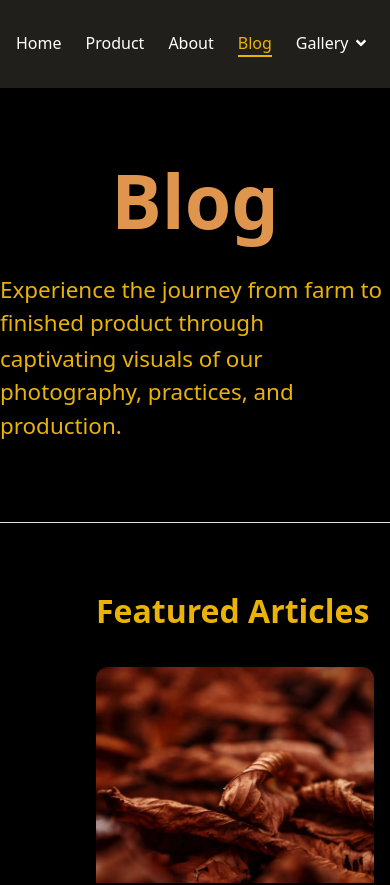
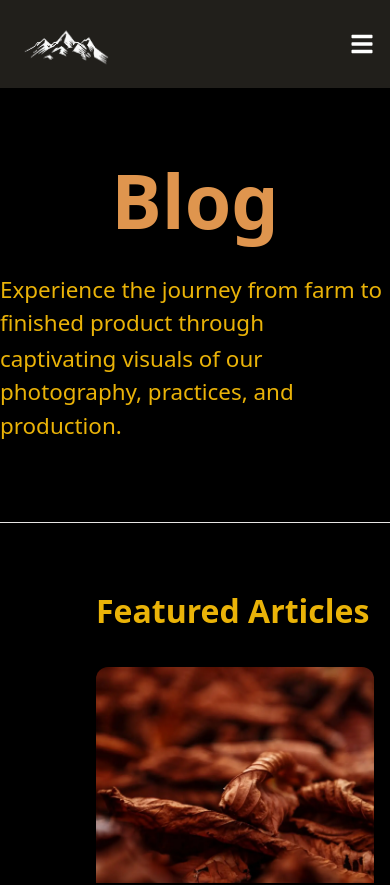
Before and after one commit to poudelsumitrocks/TobaccoNepalClone, a Next.js app: page /blog in a window 390 px wide. Shown: the top 885 px of the page. Built offline with nearby package versions, Linux system fonts and the light colour scheme.

Commit message:
add the mobile responsive to the navbar

```diff
--- a/app/navbar/header/header.jsx
+++ b/app/navbar/header/header.jsx
@@ -2,83 +2,87 @@
 
 import Link from "next/link";
 import { useEffect, useRef, useState } from "react";
-import { FaAngleDown, FaAngleUp } from "react-icons/fa";
+import { FaAngleDown, FaAngleUp, FaBars, FaTimes } from "react-icons/fa";
 import { usePathname } from "next/navigation";
 
 export default function Header() {
   const [showDropdown, setShowDropdown] = useState(false);
+  const [mobileMenuOpen, setMobileMenuOpen] = useState(false);
   const dropdownRef = useRef(null);
   const pathname = usePathname();
 
-
+  /* Close dropdown on outside click (desktop) */
   useEffect(() => {
-    const handleClickOutside = (event) => {
-      if (
-        dropdownRef.current &&
-        !dropdownRef.current.contains(event.target)
-      ) {
+    const handleClickOutside = (e) => {
+      if (dropdownRef.current && !dropdownRef.current.contains(e.target)) {
         setShowDropdown(false);
       }
     };
+    document.addEventListener("mousedown", handleClickOutside);
+    return () =>
+      document.removeEventListener("mousedown", handleClickOutside);
+  }, []);
 
-    document.addEventListener("mousedown", handleClickOutside);
-    return () => document.removeEventListener("mousedown", handleClickOutside);
-  }, []);
+  /* Close mobile menu on route change */
+  useEffect(() => {
+    setMobileMenuOpen(false);
+    setShowDropdown(false);
+  }, [pathname]);
+
   const navClass = (path) =>
-    `text-md cursor-pointer  border-b-2 transition-all
+    `text-md cursor-pointer border-b-2 transition-all
      ${
        pathname === path
          ? "border-[#eab308] text-[#eab308]"
          : "border-transparent hover:text-[#eab308]"
      }`;
+
+  const navMobile = (path) =>
+    `text-lg cursor-pointer transition-all pb-1 border-b-2 ${
+      pathname === path
+        ? "border-[#eab308] text-[#eab308]"
+        : "border-transparent text-white hover:text-[#eab308]"
+    }`;
+    const dropdownMobile=(path)=>`px-2 py-2 rounded-md cursor-pointer border-b-1${
+      pathname===path?"border-[#eab308] text-[#eab308":"border-transparent text-white"
+    }`
+
   const dropdownClass = (path) =>
-    `px-4 py-2 cursor-pointer rounded-md transition-all ${
+    `px-4 py-2 rounded-md transition-all cursor-pointer
+     ${
        pathname === path
          ? "bg-[#eab308] text-black"
          : "hover:bg-[#eab308] hover:text-black"
      }`;
+
   const isGalleryActive = pathname.startsWith("/gallery");
 
   return (
-    <div className="h-22 w-screen bg-[#211f1b] flex items-center justify-between px-4">
+    <header className="w-full bg-[#211f1b] fixed top-0 left-0 z-50">
+      <div className="h-22 flex items-center justify-between px-4 md:px-10">
         {/* Logo */}
-      <div>
         <Link href="/">
           <img
             src="/mountain.png"
             alt="Mountain"
             width={100}
             height={60}
-            className="h-14 transition-transform duration-200 hover:cursor-pointer hover:scale-105"
+            className="h-14 hover:scale-105 transition-transform"
           />
         </Link>
-      </div>
 
-      {/* Nav Items */}
-      <div className="flex gap-6 justify-between text-white relative">
-
-        <Link href="/" className={navClass("/")}>
-          Home
-        </Link>
-
-
-        <Link href="/product" className={navClass("/product")}>
-          Product
-        </Link>
-
-        <Link href="/about" className={navClass("/about")}>
-          About
-        </Link>
-
-        <Link href="/blog" className={navClass("/blog")}>
-          Blog
-        </Link>
+        {/* Desktop Nav */}
+        <nav className="hidden md:flex gap-6 text-white items-center">
+          <Link href="/" className={navClass("/")}>Home</Link>
+          <Link href="/product" className={navClass("/product")}>Product</Link>
+          <Link href="/about" className={navClass("/about")}>About</Link>
+          <Link href="/blog" className={navClass("/blog")}>Blog</Link>
 
           {/* Gallery Dropdown */}
           <div ref={dropdownRef} className="relative">
             <button
               onClick={() => setShowDropdown(!showDropdown)}
-          className={`flex items-center gap-1 text-md border-b-2 transition-all ${
+              className={`flex items-center gap-1 border-b-2 transition-all ${
                 isGalleryActive
                   ? "border-[#eab308] text-[#eab308]"
                   : "border-transparent hover:text-[#eab308]"
@@ -88,8 +92,7 @@ export default function Header() {
             </button>
 
             {showDropdown && (
-          <div className="absolute top-full  mt-1 w-48 bg-[#211f1b] text-white rounded-lg border border-[#eab308]/30 p-2 z-10 shadow-lg overflow-hidden transition-all duration-500 ease-in-out pl-4  border-l-2 opacity-100">
-            <ul className="flex flex-col p-2">
+              <div className="absolute top-full mt-2 w-48 bg-[#211f1b] border border-[#eab308]/30 rounded-lg shadow-lg p-2">
                 <Link
                   href="/gallery/photo"
                   className={dropdownClass("/gallery/photo")}
@@ -99,27 +102,69 @@ export default function Header() {
                 </Link>
                 <Link
                   href="/gallery/video"
-                className={dropdownClass("/video")}
+                  className={dropdownClass("/gallery/video")}
                   onClick={() => setShowDropdown(false)}
                 >
                   Video Gallery
                 </Link>
-            </ul>
               </div>
             )}
           </div>
 
-        <Link href="/contact" className={navClass("/contact")}>
+          <Link href="/contact" className={navClass("/contact")}>Contact</Link>
+
+          <button className="bg-[#eab308] px-6 py-2 rounded font-bold text-black hover:bg-[#d4a007]">
+            Inquire Now
+          </button>
+        </nav>
+
+        {/* Mobile Menu Button */}
+        <button
+          className="md:hidden text-white text-2xl"
+          onClick={() => setMobileMenuOpen(!mobileMenuOpen)}
+        >
+          {mobileMenuOpen ? <FaTimes /> : <FaBars />}
+        </button>
+      </div>
+
+      {/* Mobile Menu */}
+      {mobileMenuOpen && (
+        <div className="md:hidden bg-[#211f1b] text-white flex flex-col gap-4 px-6 py-6 border-t border-[#eab308]/20">
+          <Link href="/" onClick={() => setMobileMenuOpen(false)} className={navMobile("/")}>Home</Link>
+          <Link href="/product" onClick={() => setMobileMenuOpen(false)} className={navMobile("/product")}>Product</Link>
+          <Link href="/about" onClick={() => setMobileMenuOpen(false)} className={navMobile("/about")}>About</Link>
+          <Link href="/blog" onClick={() => setMobileMenuOpen(false)} className={navMobile("/blog")}>Blog</Link>
+          <div  className="relative">
+          <button
+            onClick={() => setShowDropdown(!showDropdown)}
+            className="flex items-center gap-1 text-lg transition-all"
+          >
+            Gallery {showDropdown ? <FaAngleUp /> : <FaAngleDown />}
+          </button>
+          </div>
+
+          {showDropdown && (
+            <div className="border-l-2 border-[#5e4b14] p-2">
+              <div className="pl-2 flex flex-col gap-2">
+                <Link href="/gallery/photo" onClick={() => setMobileMenuOpen(false)} className={dropdownMobile("/gallery/photo")}>
+                  Photo Gallery
+                </Link>
+                <Link href="/gallery/video" onClick={() => setMobileMenuOpen(false)}className={dropdownMobile("/gallery/video")}>
+                  Video Gallery
+                </Link>
+              </div>
+            </div>
+          )}
+
+          <Link href="/contact" onClick={() => setMobileMenuOpen(false)} className={navMobile("/contact")}>
             Contact
           </Link>
-      </div>
 
-      {/* Button */}
-      <div>
-        <button className="bg-[#eab308] text-md px-7 py-2 rounded font-bold hover:bg-[#d4a007] transition-all">
+          <button className="bg-[#eab308] text-black py-2 rounded font-bold">
             Inquire Now
           </button>
         </div>
-    </div>
+      )}
+    </header>
   );
 }
--- a/app/page.tsx
+++ b/app/page.tsx
@@ -5,7 +5,7 @@ import FeaturedProduct from "./component/Featuredproduct/page"
 import Ourstory from "./component/Ourstory/page";
 import Gallery from "./component/Gallery/page";
 import Getintouch from "./component/Getintouch/page";
-// import Ageristrict from "./Ageristrict/page";
+import Ageristrict from "./Ageristrict/page";
 
 export default function Home({}) {
   const [isVerified, setIsVerified] = useState(false);
@@ -13,12 +13,12 @@ export default function Home({}) {
   return (
     <div className="min-h-screen bg-black overflow-hidden">
 
-       {/* {!isVerified && (
+       {!isVerified && (
         <Ageristrict onVerify={() => setIsVerified(true)} />
-      )} */}
+      )}
 
-      {/* {isVerified &&
-       ( */}
+      {isVerified &&
+       (
         <>
           <Herosection />
           <FeaturedProduct/>
@@ -26,7 +26,7 @@ export default function Home({}) {
           <Gallery />
           <Getintouch />
         </>
-      {/* )} */}
+       )}
 
     </div>
   );
--- a/app/product/data.js
+++ b/app/product/data.js
@@ -6,6 +6,8 @@ export const getProducts = (category) => {
             return 'Gutkha Products'
         case 'surti':
             return 'Surti/Khaini Products'
+        case 'khaini':
+            return 'Surti/Khaini Products'
         case 'jarda':
             return 'Jarda Products'
         case 'pan-masala':
--- a/app/product/page.jsx
+++ b/app/product/page.jsx
@@ -30,7 +30,6 @@ export default function Page() {
     `${process.env.NEXT_PUBLIC_API_URL}/products`,
     fetcher
   );
-
   const categories = ["all", "gutkha", "surti", "jarda", "pan-masala"];
 
   const [displayProducts, setDisplayProducts] = useState([]);
--- a/backend/db.json
+++ b/backend/db.json
@@ -4,7 +4,7 @@
       "id": 1,
       "name": "HOT",
       "description": "HOT Filter Khaini is one of Uchha Himal Product Pvt. Ltd.’s premium export-grade tobacco products, crafted exclusively for international markets. Designed with precision and care, it combines rich tobacco flavor with a modern, hygienic filter sachet system — delivering a refined and satisfying experience for mature users.",
-      "category": "khaini",
+      "category": "surti",
       "images": "https://res.cloudinary.com/dcds6y8vf/image/upload/v1761402147/Products/vp52yjmlxwqvozjfbrwb.jpg"
     },
     {
```
Lines whose indentation alone changed are shown as unchanged.
